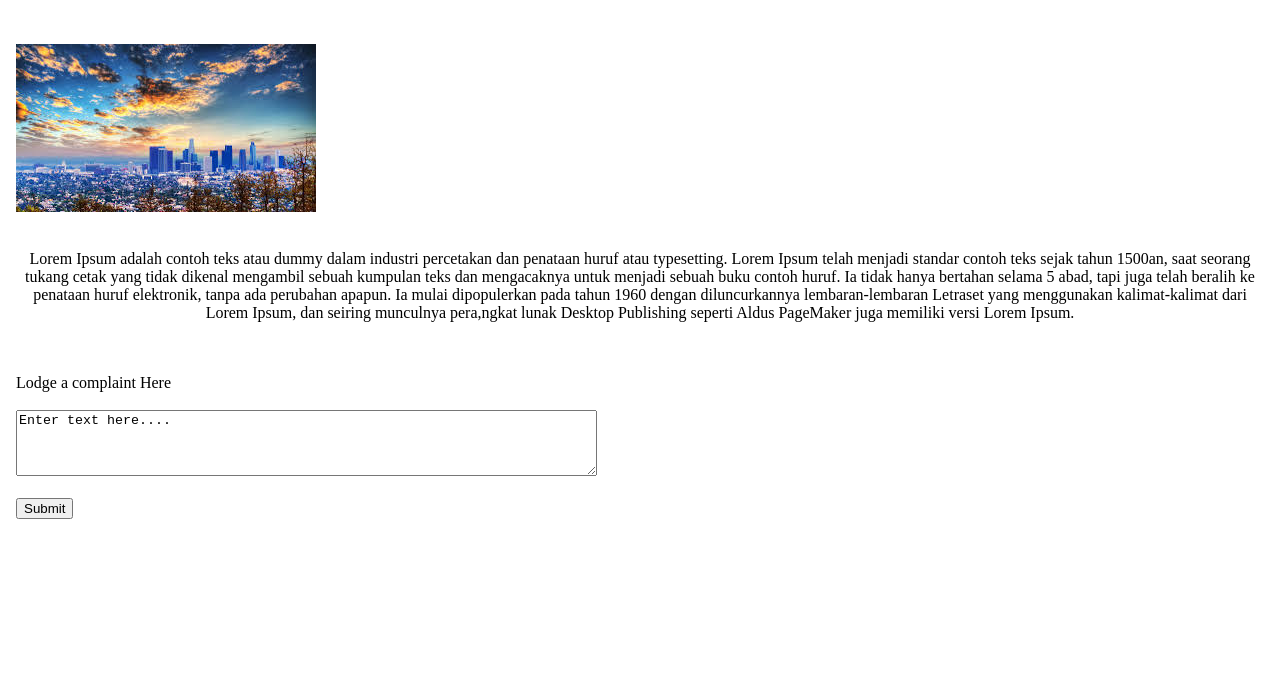
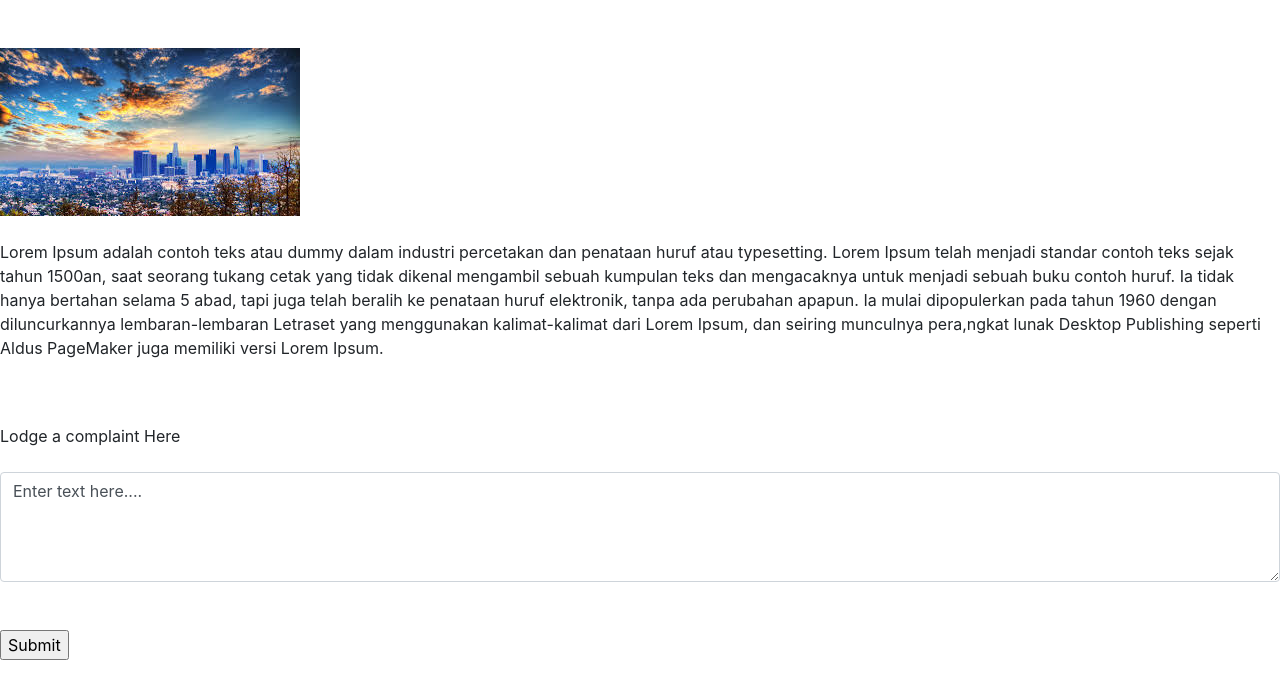
Before and after one commit to onyekachimary/linuxjobber, an Angular app in the folder wikipol/: page /profile in a window 1280 px wide. Shown: the top 698 px of the page. Built offline with nearby package versions, Linux system fonts and the light colour scheme.

Commit message:
first commit

```diff
--- a/wikipol/src/app/profile/profile.component.html
+++ b/wikipol/src/app/profile/profile.component.html
@@ -1,15 +1,21 @@
 <!DOCTYPE html>
 <html>
 <head>
+	<meta charset="utf-8">
+  	<meta name="viewport" content="width=device-width, initial-scale=1">
+  	<link rel="stylesheet" href="https://maxcdn.bootstrapcdn.com/bootstrap/4.3.1/css/bootstrap.min.css">
+  	<script src="https://ajax.googleapis.com/ajax/libs/jquery/3.4.1/jquery.min.js"></script>
+  	<script src="https://cdnjs.cloudflare.com/ajax/libs/popper.js/1.14.7/umd/popper.min.js"></script>
+  	<script src="https://maxcdn.bootstrapcdn.com/bootstrap/4.3.1/js/bootstrap.min.js"></script>
 	<title></title>
 </head>
 <body><br><br>
-	<img src="assets/image/download.jpg" class="center"><br><br>
+	<img class="img-fluid" src="assets/image/download.jpg"><br><br>
 
-	<p align="center">Lorem Ipsum adalah contoh teks atau dummy dalam industri percetakan dan penataan huruf atau typesetting. Lorem Ipsum telah menjadi standar contoh teks sejak tahun 1500an, saat seorang tukang cetak yang tidak dikenal mengambil sebuah kumpulan teks dan mengacaknya untuk menjadi sebuah buku contoh huruf. Ia tidak hanya bertahan selama 5 abad, tapi juga telah beralih ke penataan huruf elektronik, tanpa ada perubahan apapun. Ia mulai dipopulerkan pada tahun 1960 dengan diluncurkannya lembaran-lembaran Letraset yang menggunakan kalimat-kalimat dari Lorem Ipsum, dan seiring munculnya pera,ngkat lunak Desktop Publishing seperti Aldus PageMaker juga memiliki versi Lorem Ipsum.</p><br><br>
+	<p>Lorem Ipsum adalah contoh teks atau dummy dalam industri percetakan dan penataan huruf atau typesetting. Lorem Ipsum telah menjadi standar contoh teks sejak tahun 1500an, saat seorang tukang cetak yang tidak dikenal mengambil sebuah kumpulan teks dan mengacaknya untuk menjadi sebuah buku contoh huruf. Ia tidak hanya bertahan selama 5 abad, tapi juga telah beralih ke penataan huruf elektronik, tanpa ada perubahan apapun. Ia mulai dipopulerkan pada tahun 1960 dengan diluncurkannya lembaran-lembaran Letraset yang menggunakan kalimat-kalimat dari Lorem Ipsum, dan seiring munculnya pera,ngkat lunak Desktop Publishing seperti Aldus PageMaker juga memiliki versi Lorem Ipsum.</p><br><br>
 
 	<form>
-		Lodge a complaint Here<br><br> <textarea rows="4" cols="70" name="comment" form="usrform">Enter text here....</textarea><br><br>
+		Lodge a complaint Here<br><br> <textarea rows="4" cols="70" name="comment" class="form-control" form="usrform">Enter text here....</textarea><br><br>
 		<input type="Submit">
 
 	</form>
```
